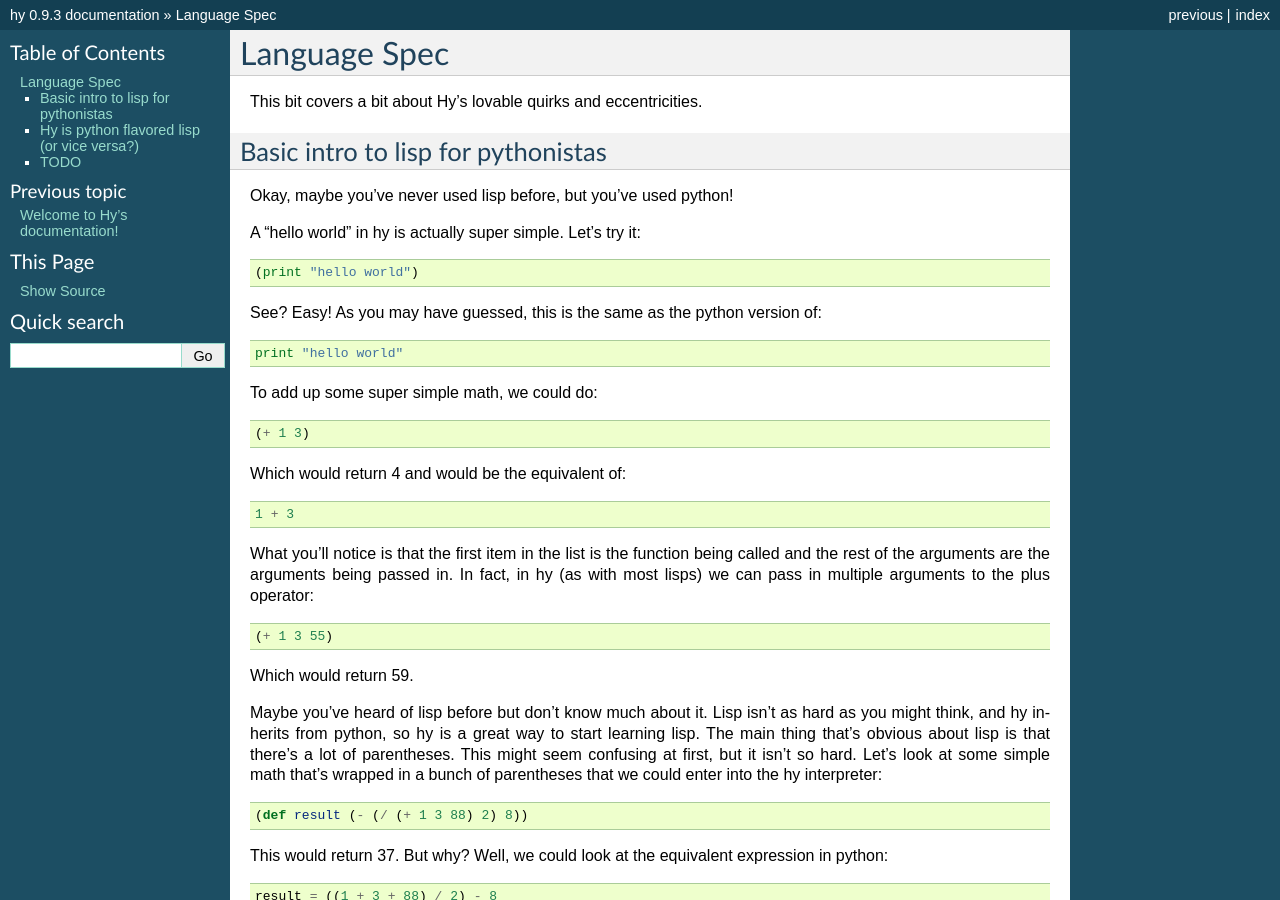
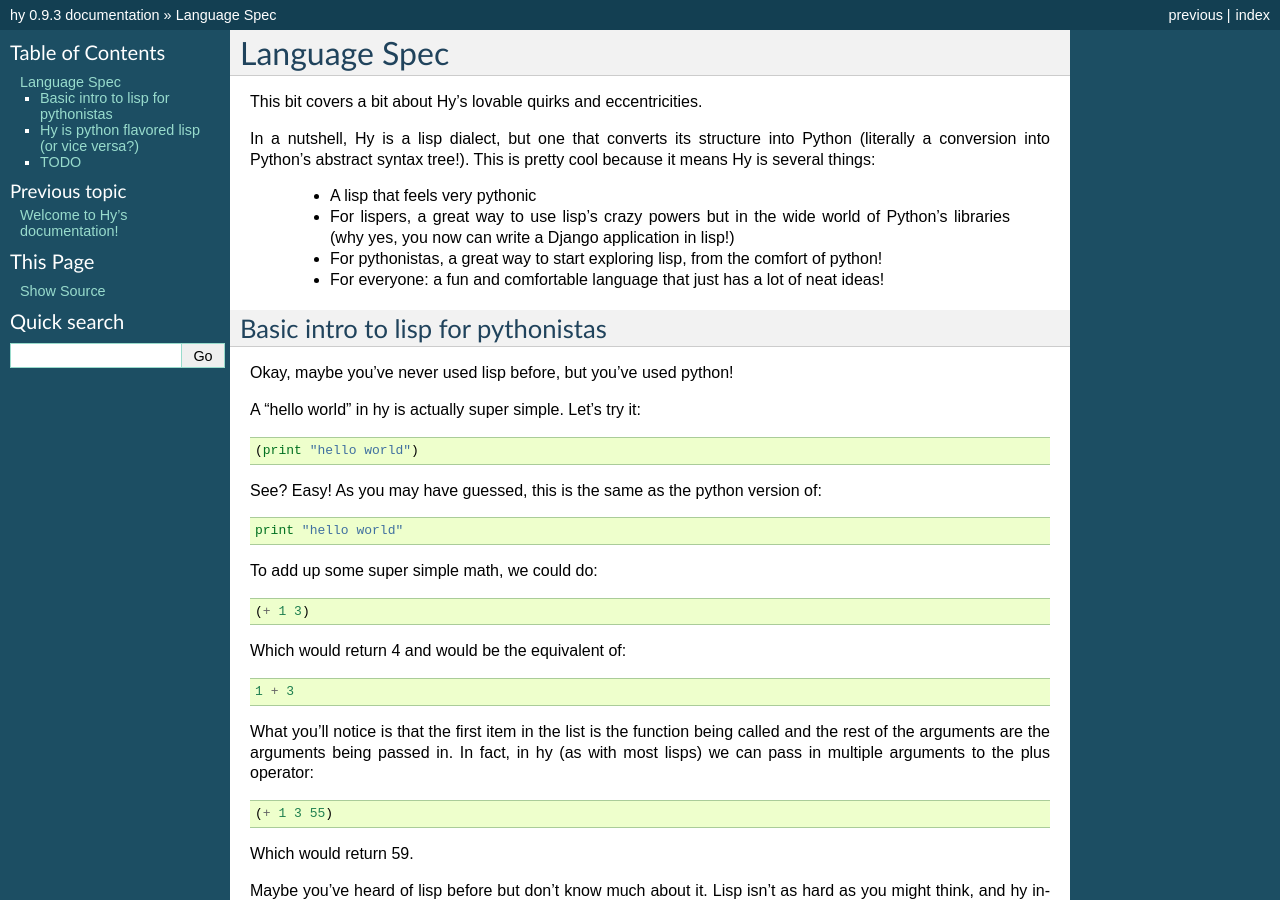
Before and after one commit to hylang/hy, a Sphinx documentation site: the page built from docs/language/index.rst, in a window 1280 px wide and 900 px high. Built offline with Sphinx 7.4.7, drawn with Linux system fonts in a browser that asks for light colours.

Commit message:
More information about what Hy really is in the language spec section.

```diff
--- a/docs/language/index.rst
+++ b/docs/language/index.rst
@@ -2,6 +2,20 @@ Language Spec
 =============
 
 This bit covers a bit about Hy's lovable quirks and eccentricities.
+
+In a nutshell, Hy is a lisp dialect, but one that converts its
+structure into Python (literally a conversion into Python's abstract
+syntax tree!).  This is pretty cool because it means Hy is several
+things:
+
+ - A lisp that feels very pythonic
+ - For lispers, a great way to use lisp's crazy powers but in the wide
+   world of Python's libraries (why yes, you now can write a Django
+   application in lisp!)
+ - For pythonistas, a great way to start exploring lisp, from the
+   comfort of python!
+ - For everyone: a fun and comfortable language that just has a lot of
+   neat ideas!
 
 
 Basic intro to lisp for pythonistas
```
